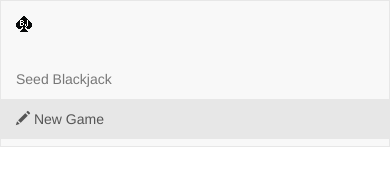
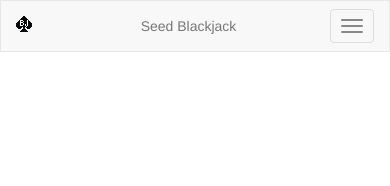
Before and after one commit to attilacsanyi/blackjack, a website: page client/index.html in a window 390 px wide. Drawn offline with nearby package versions, Linux system fonts and the light colour scheme; some packages are replaced by stand-ins of ours; a script that the page names is missing.

Commit message:
- prepare navbar for mobile view as well

```diff
--- a/client/index.html
+++ b/client/index.html
@@ -27,15 +27,25 @@
 
   <nav class="navbar navbar-default">
     <div class="container-fluid">
+
+      <!-- Brand and toggle get grouped for better mobile display -->
       <div class="navbar-header">
+        <button type="button" class="navbar-toggle collapsed" data-toggle="collapse" data-target="#bs-example-navbar-collapse-1">
+          <span class="sr-only">Toggle navigation</span>
+          <span class="icon-bar"></span>
+          <span class="icon-bar"></span>
+          <span class="icon-bar"></span>
+        </button>
         <a class="navbar-brand" data-ng-link="blackjack()">
           <img alt="Blackjack" src="assets/img/favicon.png">
         </a>
+        <p data-ng-bind="app.title" class="text-center navbar-text"></p>
       </div>
-      <div>
+
+      <!-- Collect the nav links, forms, and other content for toggling -->
+      <div class="collapse navbar-collapse" id="bs-example-navbar-collapse-1">
         <ul class="nav navbar-nav">
-          <li><a data-ng-link="blackjack()" data-ng-bind="app.title"></a></li>
-          <li data-ng-show="!app.isGameStarted" class="active">
+          <li data-ng-show="!app.isGameStarted">
             <a href="" data-ng-click="app.openNewGameModal('sm')">
               <i class="glyphicon glyphicon-pencil"></i> New Game
             </a>
```
